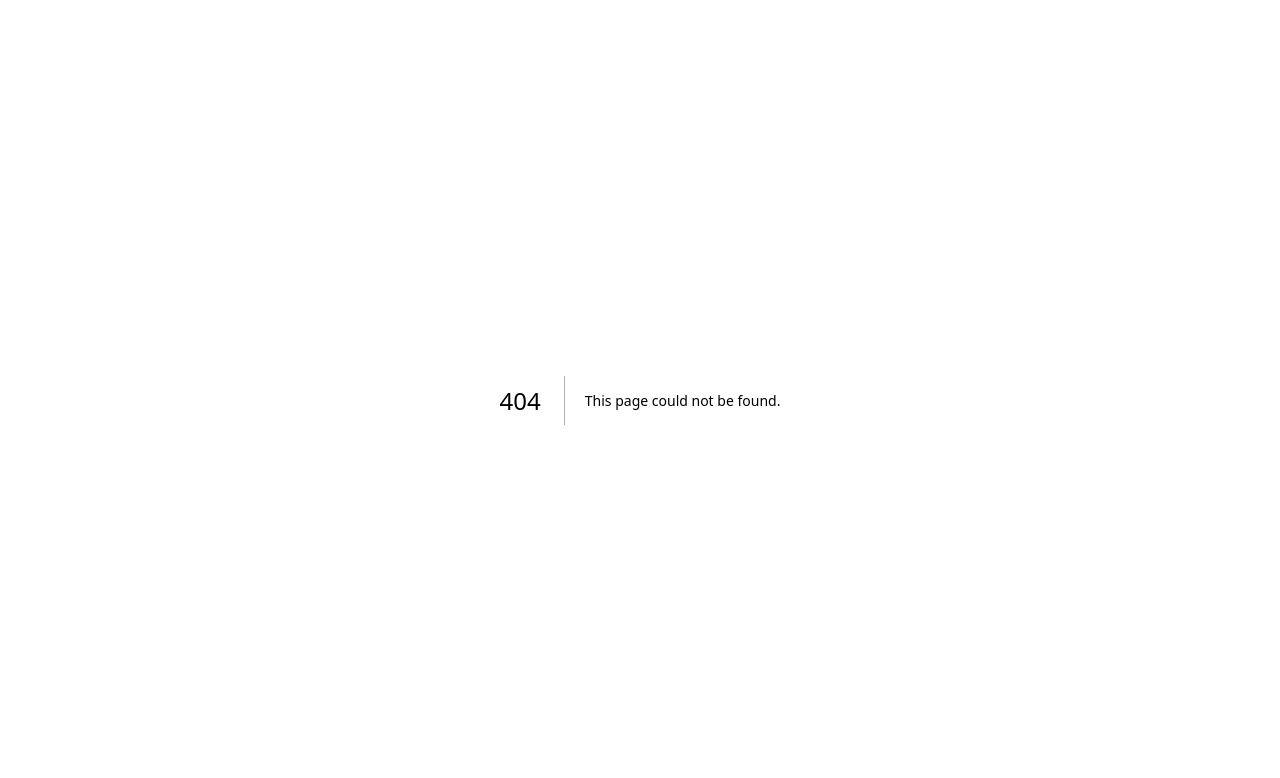
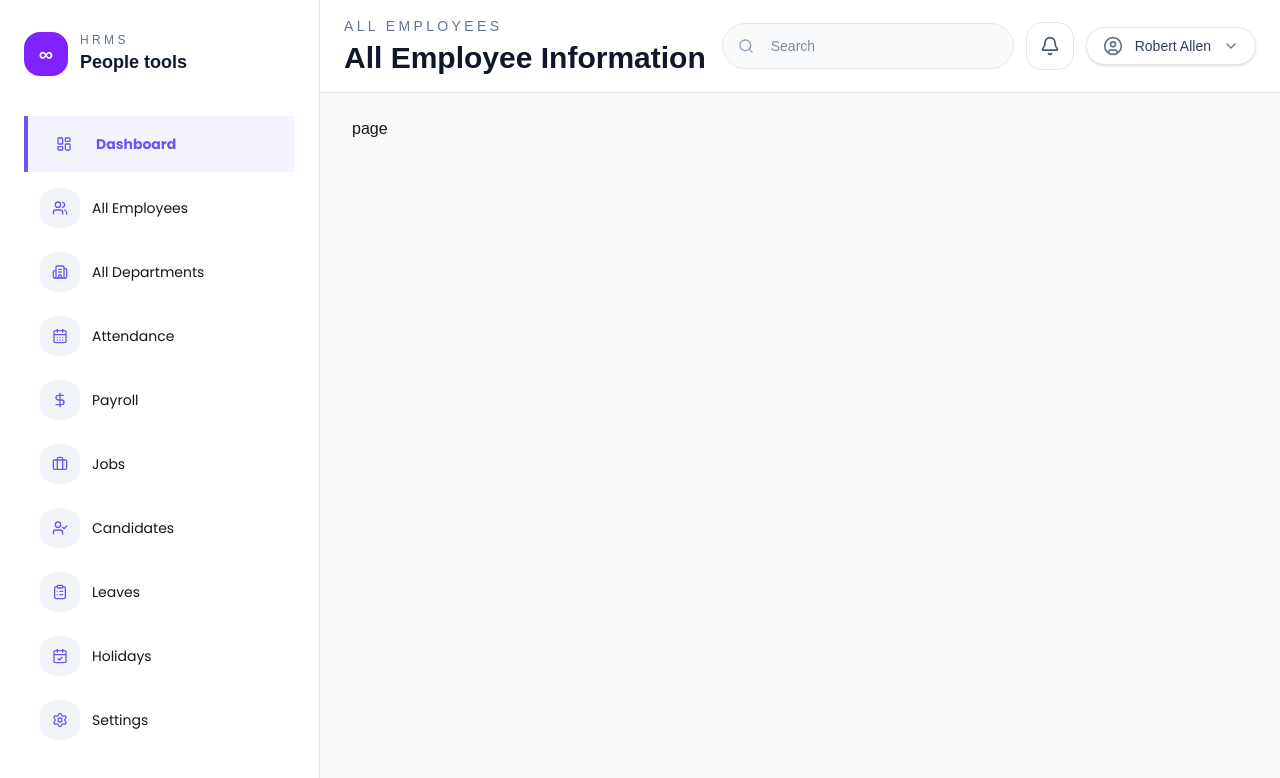
Before and after one commit to prashant2150487/hrms-client-next, a Next.js app: page /employees in a window 1280 px wide. Before the commit this address had no page. Shown: the top 778 px of the page. Built offline with nearby package versions, Linux system fonts and the light colour scheme.

Commit message:
Add employee, payroll, and settings pages; update global styles and sidebar navigation; enhance login form with error handling

```diff
--- /dev/null
+++ b/app/(dashboardLayout)/employees/page.tsx
@@ -0,0 +1,9 @@
+import React from 'react'
+
+const page = () => {
+  return (
+    <div>page</div>
+  )
+}
+
+export default page
--- a/app/globals.css
+++ b/app/globals.css
@@ -8,7 +8,7 @@
 @theme inline {
   --color-background: var(--background);
   --color-foreground: var(--foreground);
-  --font-sans: var(--font-geist-sans);
+  --font-poppins: var(--font-poppins);
   --font-mono: var(--font-geist-mono);
 
   --color-primary: #7152F3;
--- a/app/layout.tsx
+++ b/app/layout.tsx
@@ -1,11 +1,12 @@
 import type { Metadata } from "next";
-import { Geist, Geist_Mono } from "next/font/google";
+import { Geist_Mono, Poppins } from "next/font/google";
+import StoreProvider from "@/store/storeProvider";
 import "./globals.css";
-import StoreProvider from "@/store/storeProvider";
 
-const geistSans = Geist({
-  variable: "--font-geist-sans",
+const poppins = Poppins({
+  variable: "--font-poppins",
   subsets: ["latin"],
+  weight: ["400", "500", "600", "700"],
 });
 
 const geistMono = Geist_Mono({
@@ -26,7 +27,7 @@ export default function RootLayout({
   return (
     <html lang="en">
       <body
-        className={`${geistSans.variable} ${geistMono.variable} antialiased`}
+        className={`${poppins.variable} ${geistMono.variable} antialiased`}
       >
         <StoreProvider>{children}</StoreProvider>
       </body>
--- a/components/auth/login-form.tsx
+++ b/components/auth/login-form.tsx
@@ -5,20 +5,22 @@ import Input, { PasswordInput } from "@/components/ui/input"
 import { Checkbox } from "../ui/checkbox"
 import { login } from "@/api/auth/auth"
 import Button from "../ui/button"
+import { AxiosError } from "axios"
 
 export function LoginForm() {
   const [email, setEmail] = React.useState<string>("")
   const [password, setPassword] = React.useState<string>("")
   const [loading, setLoading] = React.useState<boolean>(false)
+  const [error,setError] = React.useState<string>("")
 
   const handleSubmit = async (e: React.FormEvent) => {
     e.preventDefault()
-    console.log("Login attempt:", { email, password })
     if (!email || !password) {
       return
     }
     try {
       setLoading(true)
+      setError("")
       const res = await login({
         email,
         password
@@ -26,6 +28,11 @@ export function LoginForm() {
 
     } catch (err) {
       console.error("Login Error", err)
+      if (err instanceof AxiosError) {
+        setError(err.response?.data?.message || "An error occurred during login.")
+      } else {
+        setError("An error occurred during login.")
+      }
     } finally {
       setLoading(false)
     }
@@ -75,11 +82,11 @@ export function LoginForm() {
         </div>
       </div>
 
-      {/* {error && (
+      {error && (
         <div className="text-red-600 text-sm text-center bg-red-50 p-3 rounded-lg border border-red-200">
           {error}
         </div>
-      )} */}
+      )}
       <Button fullWidth disabled={loading} size="lg" variant="primary">
         Hi
       </Button>
--- a/components/sidebar/Sidebar.tsx
+++ b/components/sidebar/Sidebar.tsx
@@ -14,15 +14,15 @@ import {
 
 const navigation = [
   { title: "Dashboard", href: "/home", icon: LayoutDashboard, active: true },
-  { title: "All Employees", href: "#", icon: Users },
-  { title: "All Departments", href: "#", icon: Building2 },
-  { title: "Attendance", href: "#", icon: CalendarDays },
-  { title: "Payroll", href: "#", icon: DollarSign },
-  { title: "Jobs", href: "#", icon: Briefcase },
-  { title: "Candidates", href: "#", icon: UserCheck },
-  { title: "Leaves", href: "#", icon: ClipboardList },
-  { title: "Holidays", href: "#", icon: CalendarCheck },
-  { title: "Settings", href: "#", icon: Settings },
+  { title: "All Employees", href: "/employees", icon: Users },
+  { title: "All Departments", href: "/departments", icon: Building2 },
+  { title: "Attendance", href: "/attendance", icon: CalendarDays },
+  { title: "Payroll", href: "/payroll", icon: DollarSign },
+  { title: "Jobs", href: "/jobs", icon: Briefcase },
+  { title: "Candidates", href: "/candidates", icon: UserCheck },
+  { title: "Leaves", href: "/leaves", icon: ClipboardList },
+  { title: "Holidays", href: "/holidays", icon: CalendarCheck },
+  { title: "Settings", href: "/settings", icon: Settings },
 ];
 
 export function Sidebar() {
@@ -45,16 +45,16 @@ export function Sidebar() {
             <Link
               key={item.title}
               href={item.href}
-              className={`group flex items-center gap-3 px-4 py-2 text-sm font-medium transition ${
+              className={`group flex items-center gap-3 px-4 py-2 text-sm transition font-poppins ${
                 item.active
-                  ? "bg-violet-50 text-violet-700 border-l-4 border-violent-600 text-violet-600"
-                  : "text-slate-700 hover:bg-slate-100 hover:text-slate-900"
+                  ? "bg-violet-50 border-l-4 border-[#7152F3] text-[#7152F3] font-extrabold"
+                  : "text-[#16151C] hover:bg-slate-100 hover:text-slate-900"
               }`}
             >
               <span className="flex h-10 w-10 items-center justify-center rounded-2xl bg-slate-100 text-slate-700 group-hover:bg-slate-200 group-hover:text-slate-900">
-                <Icon className="h-4 w-4 text-violet-600" />
+                <Icon className="h-4 w-4 text-[#7152F3]" />
               </span>
-              <span>{item.title}</span>
+              <span className="">{item.title}</span>
             </Link>
           );
         })}
--- /dev/null
+++ b/types/globals.d.ts
@@ -0,0 +1,4 @@
+declare module "*.css" {
+  const content: any;
+  export default content;
+}
```
Also changed, not shown: app/(dashboardLayout)/payrole/page.tsx (added), app/(dashboardLayout)/settings/page.tsx (added).
